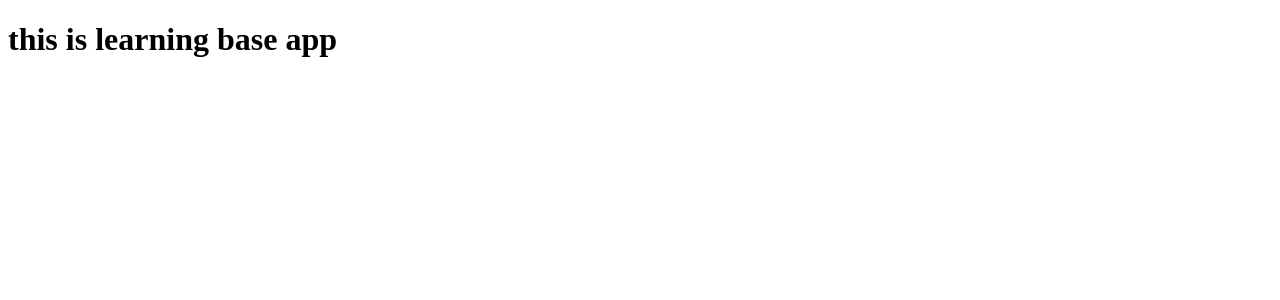
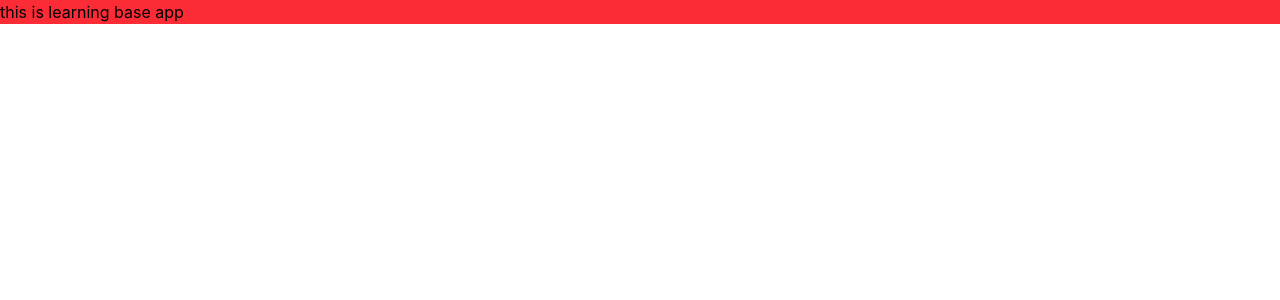
Before and after one commit to Anshulgoswami701/Voting-Management-System, a React (Vite) app in the folder Frontend/voteapp/: page / in a window 1280 px wide. Shown: the top 300 px of the page. Built offline with nearby package versions, Linux system fonts and the light colour scheme.

Commit message:
add tailwindcss

```diff
--- a/Frontend/voteapp/src/App.jsx
+++ b/Frontend/voteapp/src/App.jsx
@@ -3,7 +3,7 @@ import React from 'react'
 function App() {
   return (
     <div>
-      <h1>this is learning base app</h1>
+      <h1 className='bg-red-500'>this is learning base app</h1>
     </div>
   )
 }
--- a/Frontend/voteapp/src/index.css
+++ b/Frontend/voteapp/src/index.css
@@ -0,0 +1 @@
+@import "tailwindcss";
--- a/Frontend/voteapp/vite.config.js
+++ b/Frontend/voteapp/vite.config.js
@@ -1,7 +1,8 @@
 import react from '@vitejs/plugin-react'
+import tailwindcss from '@tailwindcss/vite'
 import { defineConfig } from 'vite'
 
 // https://vite.dev/config/
 export default defineConfig({
-  plugins: [react()],
+  plugins: [react(),tailwindcss()],
 })
```
